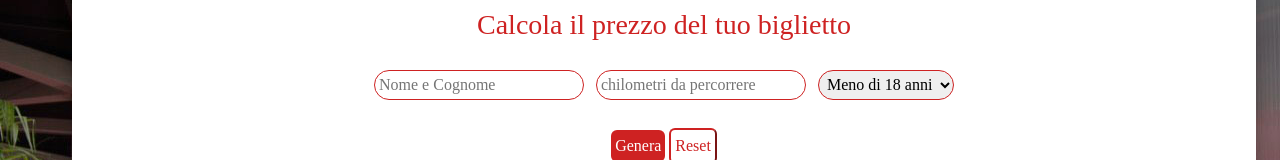
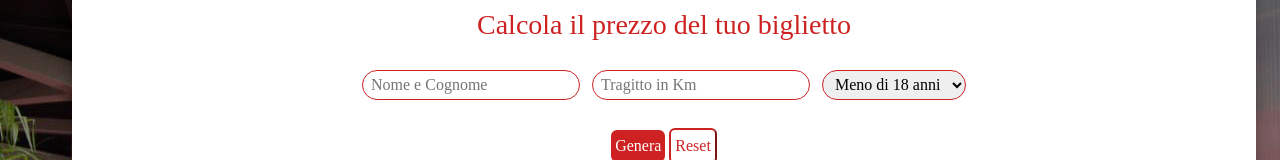
Before and after one commit to edoardorizzo/js-biglietto-treno-form, a plain HTML site: page index.html in a window 1280 px wide. Shown: the part 226-386 px from the top of the page. Drawn offline with nearby package versions, Linux system fonts and the light colour scheme.

Commit message:
add style

```diff
--- a/assets/style.css
+++ b/assets/style.css
@@ -26,7 +26,7 @@ h3{
     border: 1px solid rgb(206, 34, 34);
     height: 30px;
     margin: 4px;
-    padding: 4px;
+    padding: 0 8px;
 }
 
 .primary_btn{
--- a/index.html
+++ b/index.html
@@ -18,7 +18,7 @@
                 <section class="dates">
                     <div class="form">
                         <input placeholder="Nome e Cognome" class="input" type="text" name="Nome e Cognome" id="name">
-                        <input placeholder="chilometri da percorrere" class="input" type="text" name="Km da percorrere" id="km">
+                        <input placeholder="Tragitto in Km" class="input" type="text" name="Km da percorrere" id="km">
                         <select class="input" name="eta" id="eta">
                             <option value="under">Meno di 18 anni</option>
                             <option value="between">Da 18 a 64 anni</option>
```
